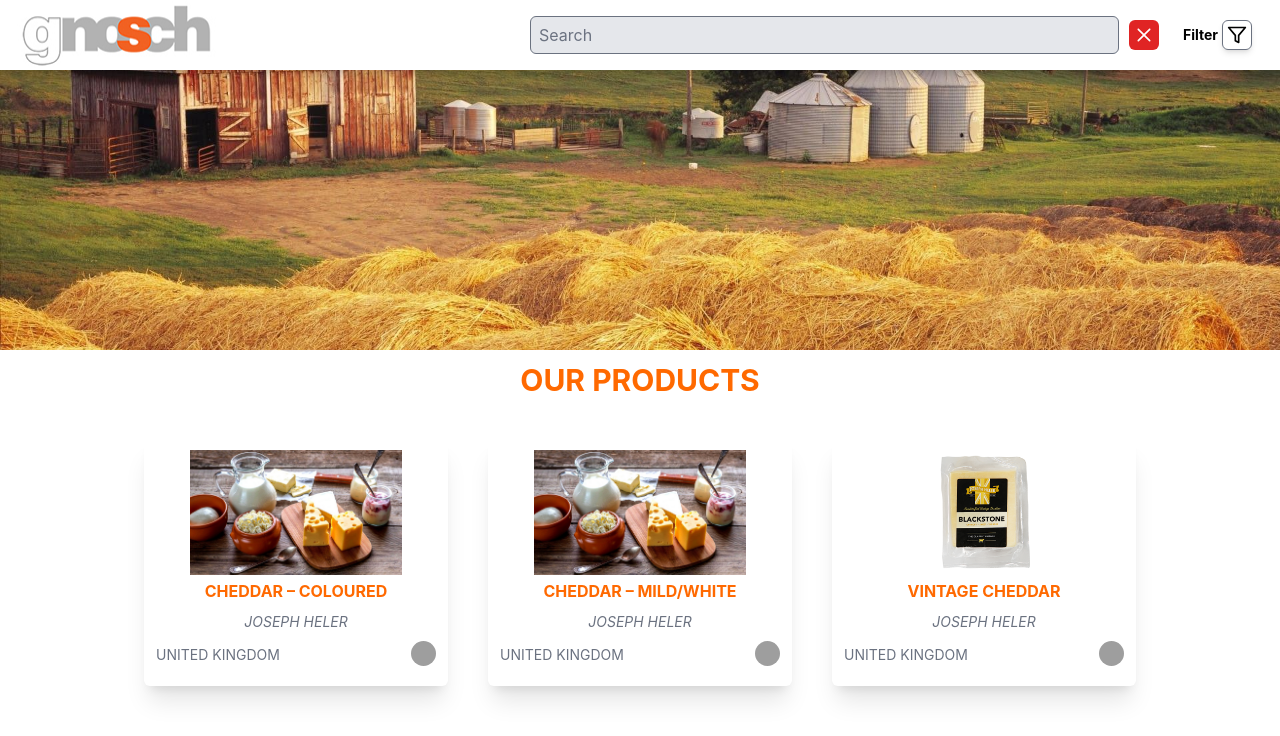
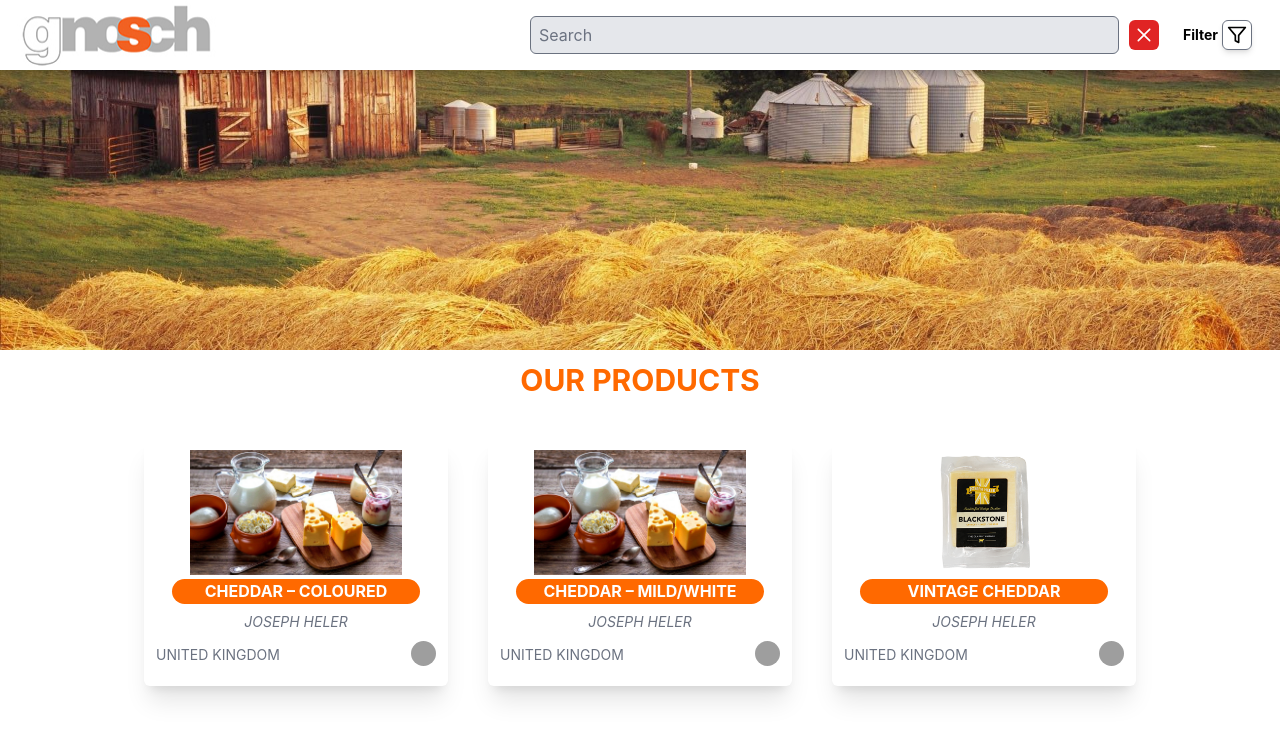
Before and after one commit to GargDivanshu/GNOSCH, a React (Create React App) app: page / in a window 1280 px wide. Shown: the top 736 px of the page. Built offline with nearby package versions, Linux system fonts and the light colour scheme; grey boxes are pictures that could not be loaded; a web font is replaced by a local one; what tw-elements would draw is missing.

Commit message:
bg added in names

```diff
--- a/src/App.js
+++ b/src/App.js
@@ -373,7 +373,7 @@
       className="hover:shadow-2xl shadow-xl m-2 rounded-md">
       <div className="flex flex-col m-3 ">
       <img src={item.img} alt={item.alt} className="object-contain h-[125px]"/>
-      <div className="h-[25px] font-bold text-orange my-1"> {item.Title} </div>
+      <div className="h-[25px] font-bold mx-4 text-white bg-orange rounded-2xl my-1"> {item.Title} </div>
       <div className="h-[25px] text-sm italic text-center my-1 text-gray-500"> {item.Brand} </div>
 
     <div className="flex flex-row justify-between">
```
